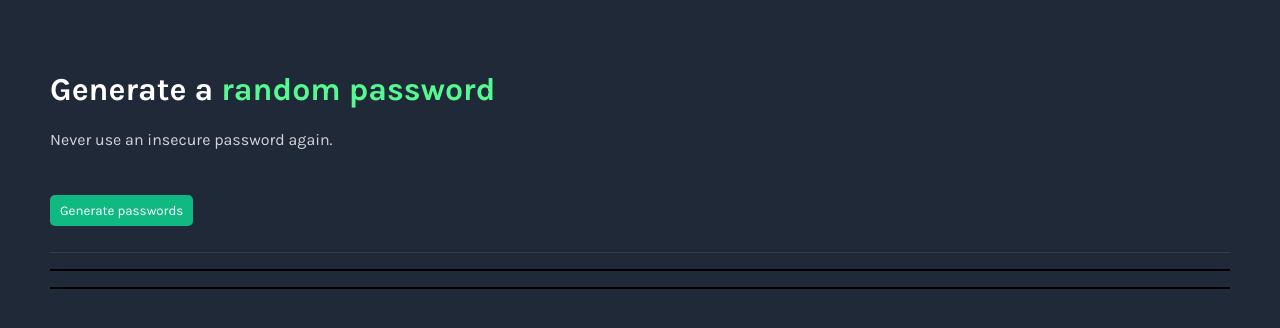
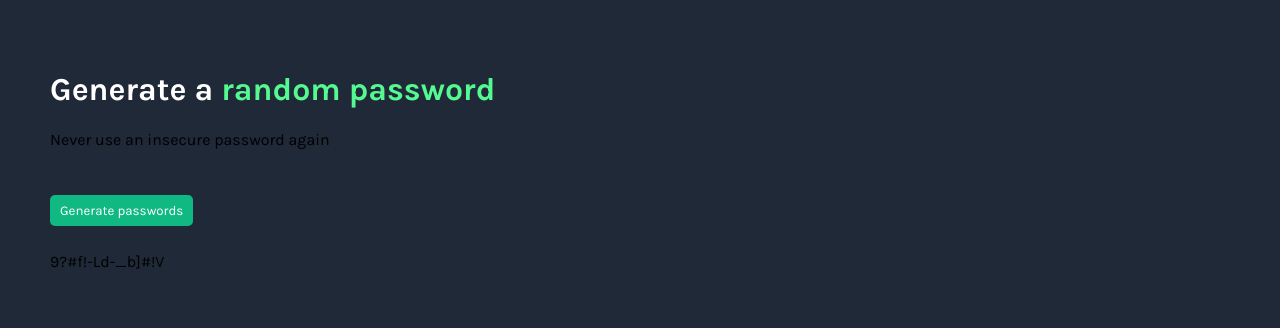
Before and after one commit to jaydenswe/scrimba, a plain HTML site: page password-generator/index.html in a window 1280 px wide. Both pictures are taken after a click on the button "Generate passwords". Drawn offline with Linux system fonts and the light colour scheme.

Commit message:
Added javascript logic to generate 1 password

```diff
--- a/password-generator/index.html
+++ b/password-generator/index.html
@@ -8,20 +8,21 @@
     <link rel="preconnect" href="https://fonts.googleapis.com">
     <link rel="preconnect" href="https://fonts.gstatic.com" crossorigin>
     <link href="https://fonts.googleapis.com/css2?family=Karla:ital,wght@0,200..800;1,200..800&display=swap" rel="stylesheet">
+    <link rel="preconnect" href="https://fonts.googleapis.com">
+    <link rel="preconnect" href="https://fonts.gstatic.com" crossorigin>
+    <link href="https://fonts.googleapis.com/css2?family=Inter:ital,opsz,wght@0,14..32,100..900;1,14..32,100..900&display=swap" rel="stylesheet">
 </head>
 <body>
     <div class="container">
-           <div>
-                <h1 id="bold">Generate a
-                    <span id="highlight">random password</span>
-                </h1>
-                <p class="description">Never use an insecure password again.</p>
-           </div>
+        <h1 id="main-heading">Generate a
+            <span id="highlight">random password</span>
+        </h1>
+        <p>Never use an insecure password again</p>
         <button id="btn">Generate passwords</button>
-        <p class="underline"></p>
+        <p id="border"></p>
         <div class="passwords">
-            <p id="password1" class="password-box"></p>
-            <p id="password2" class="password-box"></p>
+            <p id="password1"></p>
+            <p id="password2"></p>
         </div>
     </div>
     <script src="main.js"></script>
--- a/password-generator/main.js
+++ b/password-generator/main.js
@@ -1,2 +1,20 @@
 const characters = ["A","B","C","D","E","F","G","H","I","J","K","L","M","N","O","P","Q","R","S","T","U","V","W","X","Y","Z","a","b","c","d","e","f","g","h","i","j","k","l","m","n","o","p","q","r","s","t","u","v","w","x","y","z", "0", "1", "2", "3", "4", "5", "6", "7", "8", "9","~","`","!","@","#","$","%","^","&","*","(",")","_","-","+","=","{","[","}","]",",","|",":",";","<",">",".","?",
 "/"];
+let password1 = ""
+let password2 = ""
+
+let btnEl = document.getElementById("btn")
+let password1El = document.getElementById("password1")
+
+function generatePassword() {
+    for (let i = 0; i < 15; i++) {
+        let randomNum = Math.floor(Math.random() * characters.length )
+        password1 += characters[randomNum]
+    }
+    console.log(password1)
+    password1El.textContent = password1
+}
+
+btnEl.addEventListener("click", function() {
+    generatePassword()
+})
```
